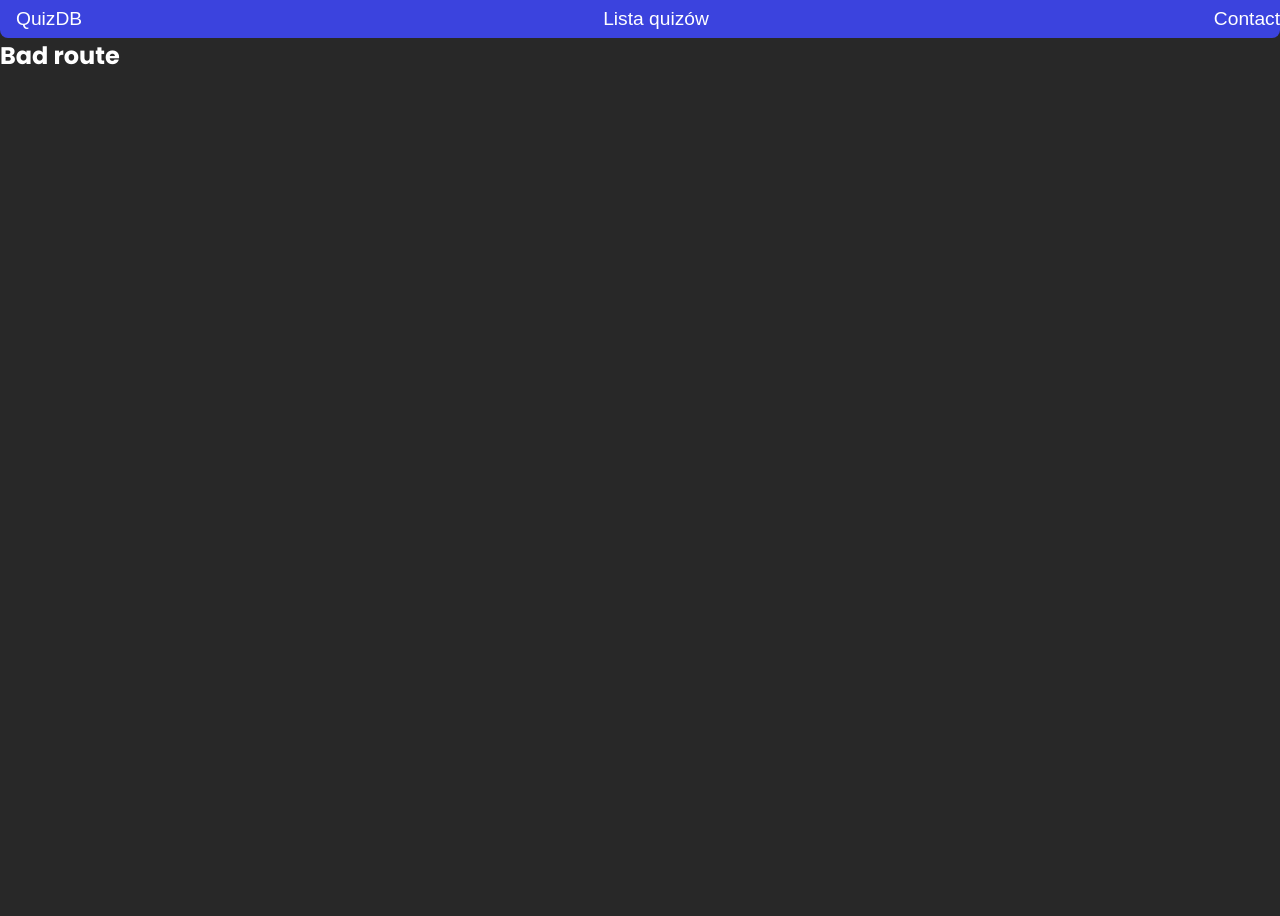
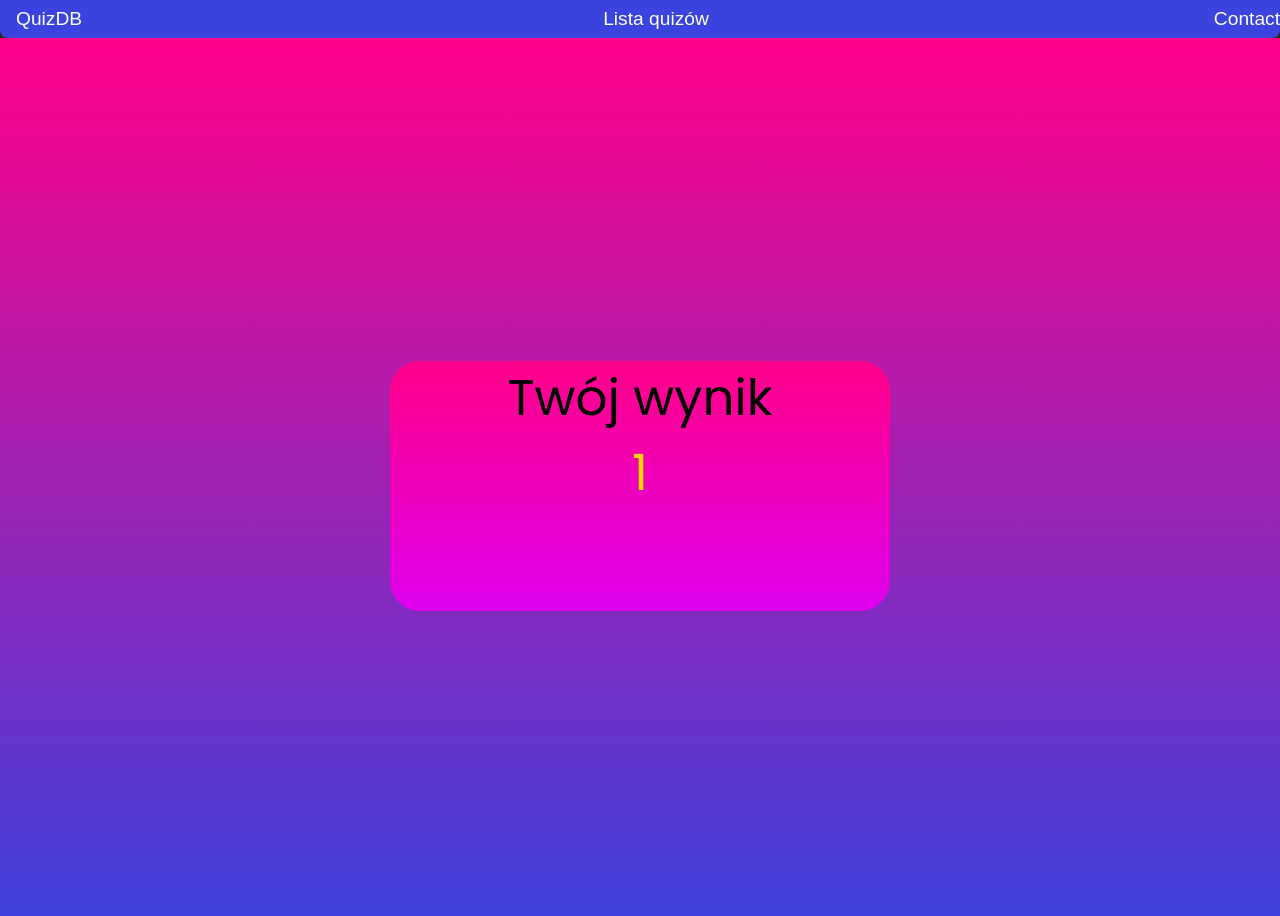
Before and after one commit to Hituh/Quiz, a React (Create React App) app: page /score/1 in a window 1280 px wide. Shown: the top 916 px of the page. Before the commit the page ends 800 px from the top, so only its background shows below. Built offline with nearby package versions, Linux system fonts and the light colour scheme.

Commit message:
propTypes i scorePage

```diff
--- a/src/App.js
+++ b/src/App.js
@@ -5,6 +5,7 @@ import './App.css';
 import Header from './Components/header/header';
 import Home from './Pages/homePage/homePage'
 import QuizPage from './Components/quizPage/quizPage'
+import Score from './Pages/scorePage/scorePage'
 
 function App() {
   return (
@@ -15,6 +16,7 @@ function App() {
           <Route index element={<Home />}></Route>
           <Route path="quizPage" element={<QuizPage />} />
           <Route path="/*" element={<h2>Bad route</h2>} />
+          <Route path="/score/:score" element={<Score />} />
         </Routes>
       </Router>
     </div>
--- a/src/Components/question/question.jsx
+++ b/src/Components/question/question.jsx
@@ -2,6 +2,7 @@ import React, { Component } from 'react'
 import styles from './question.module.css'
 import EditQuestion from "../editQuestion/editQuestion";
 import {deleteQuestion} from '../api/QuizApi.js'
+import PropTypes from "prop-types";
 
 class Question extends Component {
     constructor(props) {
@@ -65,3 +66,28 @@ class Question extends Component {
     }
 }
 export default Question
+
+Question.propTypes = {
+    Answers: function(props, Answers, Question){
+        if(props[Answers].length !== 4){
+            return new Error(Answers+" passed to "+Question+" -> not enough answers")
+        }
+    },
+    Id: function(props, Id, Question){
+        if(props.Id<0){
+            return new Error(Id+" passed to "+Question+ " was not postive number.")
+        }
+    },
+    CorrectAnswer: function(props,CorrectAnswer,Question){
+        if(props.Id<0 || props.Id>4){
+            return new Error(CorrectAnswer+" passed to "+Question+ " was not a number from <1,4>")
+        }
+    },
+    Question: function(props,Question,component){
+        if(props.Question.length<3){
+            return new Error(Question+ " was too short")
+        }
+    },
+    data: PropTypes.func.isRequired,
+    score: PropTypes.func.isRequired
+}
--- a/src/Components/quizPage/quizPage.jsx
+++ b/src/Components/quizPage/quizPage.jsx
@@ -3,6 +3,7 @@ import Question from "../question/question";
 import AddQuestion from "../addQuestion/addQuestion";
 import styles from "../quizPage/quizPage.module.css";
 import {getQuiz} from '../api/QuizApi.js'
+import { Link } from "react-router-dom"
 
 class QuizPage extends Component {
     constructor (props) {
@@ -106,6 +107,7 @@ class QuizPage extends Component {
                         </div>
                     ))}
                 </div>
+                <Link to={`/score/${this.state.myScore}`}style={{ textDecoration: "none" }}>Zakończ Quiz</Link>
                 <div className="row">
 
                         <div>
--- /dev/null
+++ b/src/Pages/scorePage/scorePage.css
@@ -0,0 +1,13 @@
+.container11{
+  width: 500px;
+  height: 250px;
+  background: linear-gradient(180deg, #f08, #d0e);
+  border-radius: 30px;
+}
+.example-container11 {
+    height: 895px;
+    display: flex;
+    justify-content: center;
+    align-items: center;
+    background: linear-gradient(180deg, #f08, #3b43de);
+  }
--- /dev/null
+++ b/src/Pages/scorePage/scorePage.jsx
@@ -0,0 +1,20 @@
+import React from "react"
+import { useParams } from 'react-router-dom'
+import './scorePage.css'
+
+const Score = () => {
+    const { score } = useParams();
+    return (
+        <div className="example-container11">
+            <div className="container11" >
+                <div  style={{color:"black",display: "flex", justifyContent: "center",alignItems: "center", fontSize:"50px"}}>
+                    Twój wynik
+                </div>
+                <div  style={{color:"gold",display: "flex", justifyContent: "center",alignItems: "center", fontSize:"50px"}}>
+                    {score}
+                </div>
+            </div>
+        </div>
+    )
+}
+export default Score
```
Also changed, not shown: src/Components/editQuestion/editQuestion.jsx (+6 -1 lines).
